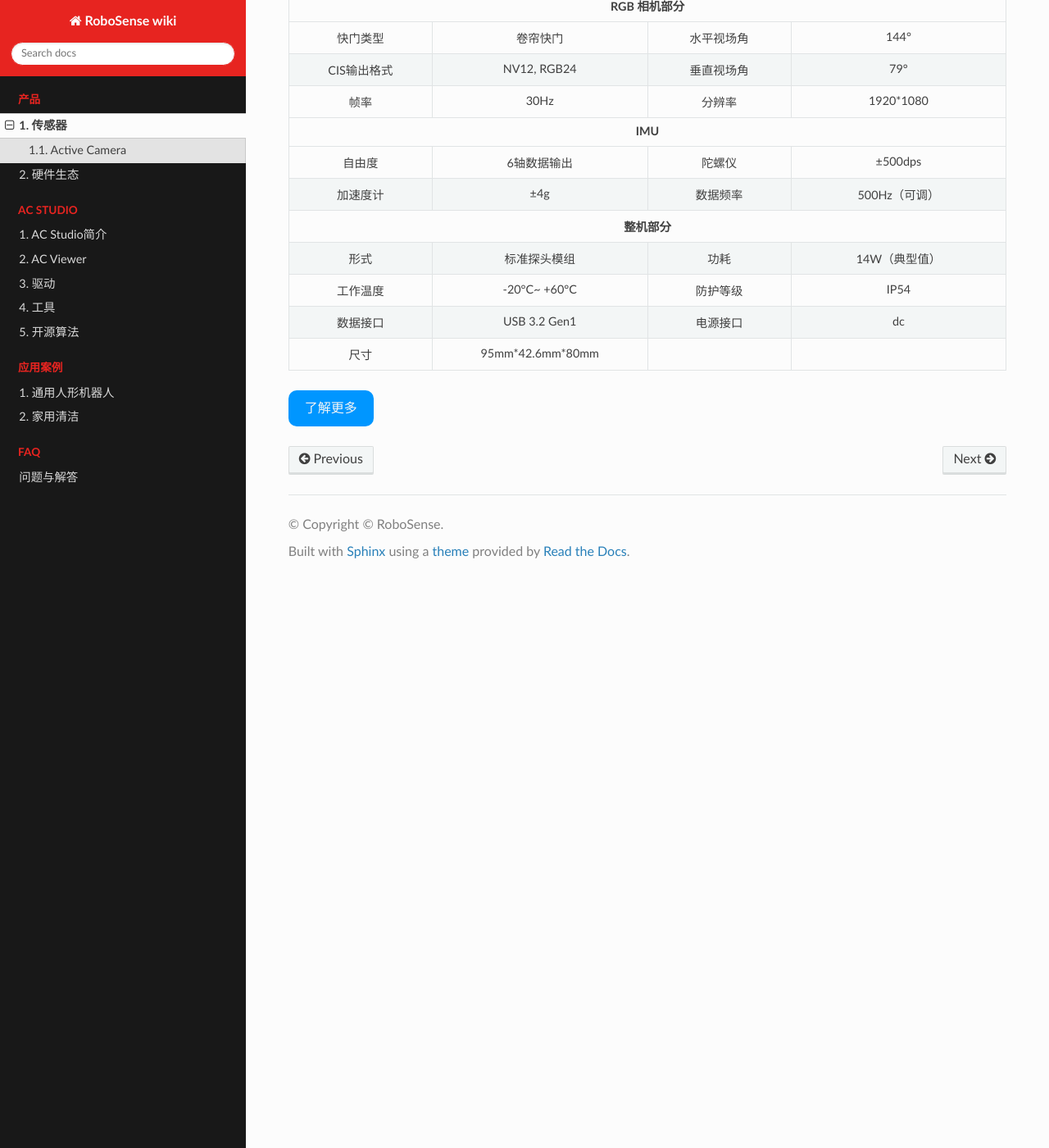
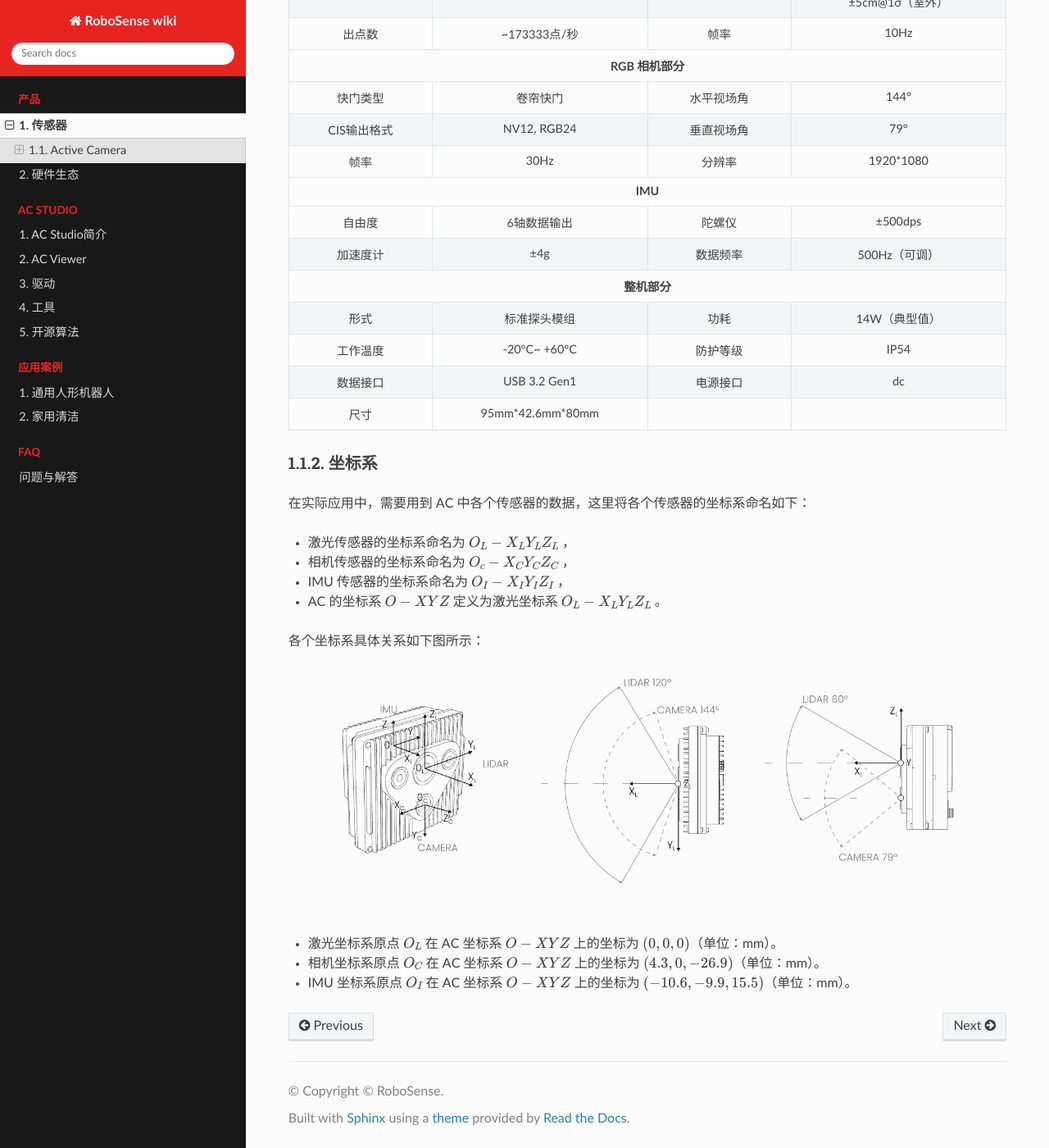
Before and after one commit to RoboSense-Robotics/robosense_ac_wiki_cn, a Sphinx documentation site: the page built from source/product/sensor.md, in a window 1280 px wide and 1400 px high, scrolled down 1304 px. Shown: the whole window at 82% size. Built offline with Sphinx 7.4.7 and the Read the Docs theme 3.1.0, drawn with Linux system fonts in a browser that asks for light colours; pages that are not in the unit, such as notebooks, are missing from menus; some of the changed text lies outside the part shown.

Commit message:
update sensor

```diff
--- a/source/conf.py
+++ b/source/conf.py
@@ -30,8 +30,10 @@
 # Add any Sphinx extension module names here, as strings. They can be
 # extensions coming with Sphinx (named 'sphinx.ext.*') or your custom
 # ones.
-extensions = ['myst_parser'
-]
+extensions = ['myst_parser',
+              'sphinx.ext.mathjax']
+
+myst_enable_extensions = ["dollarmath"]
 
 # Add any paths that contain templates here, relative to this directory.
 templates_path = ['_templates']
@@ -60,9 +62,7 @@
 # relative to this directory. They are copied after the builtin static files,
 # so a file named "default.css" will overwrite the builtin "default.css".
 html_static_path = ['_static']
-html_css_files = [
-    'custom.css',
-]
+html_css_files = ['custom.css']
 html_js_files = ['custom.js']
 
 master_doc = 'index'
--- a/source/product/sensor.md
+++ b/source/product/sensor.md
@@ -6,7 +6,9 @@
 
 为大幅降低开发门槛，提高开发效率，使开发人员能够专注于高价值的任务和功能优化，Active Camera 配备了 AI-Ready 生态，提供了包括驱动程序、标定、数据融合、SLAM 和高阶多模态感知算法等基础工作和高级工具，协助开发者实现通用、高效和优雅的解决方案，打造行为更智能、功能更丰富的机器人。
 
-其规格参数如下表所示：
+<a href="https://www.robosense.ai/rslidar/AC1" class="rounded-button" target="_blank">了解更多</a>
+
+### 规格参数
 
 <table class="docutils align-default" style="width: 100%; table-layout: fixed;">
     <colgroup>
@@ -125,4 +127,18 @@
     </tbody>
 </table>
 
-<a href="https://www.robosense.ai/rslidar/AC1" class="rounded-button" target="_blank">了解更多</a>
+### 坐标系
+
+在实际应用中，需要用到 AC 中各个传感器的数据，这里将各个传感器的坐标系命名如下：
+
+- 激光传感器的坐标系命名为 $O_L-X_LY_LZ_L$ ，
+- 相机传感器的坐标系命名为 $O_c-X_CY_CZ_C$ ，
+- IMU 传感器的坐标系命名为 $O_I-X_IY_IZ_I$ ，
+- AC 的坐标系 $O-XYZ$ 定义为激光坐标系 $O_L-X_LY_LZ_L$ 。
+
+各个坐标系具体关系如下图所示：
+![图片alt](../image/coordinate_system.jpg)
+
+- 激光坐标系原点 $O_L$ 在 AC 坐标系 $O-XYZ$ 上的坐标为 $(0,0,0)$（单位：mm）。
+- 相机坐标系原点 $O_C$ 在 AC 坐标系 $O-XYZ$ 上的坐标为 $(4.3,0,-26.9)$（单位：mm）。
+- IMU 坐标系原点 $O_I$ 在 AC 坐标系 $O-XYZ$ 上的坐标为 $(-10.6,-9.9,15.5)$（单位：mm）。
```
Also changed, not shown: source/image/coordinate_system.jpg (added).
